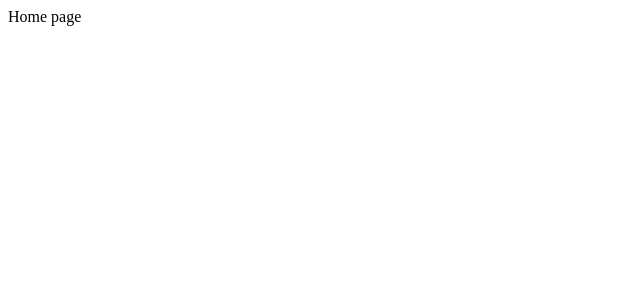
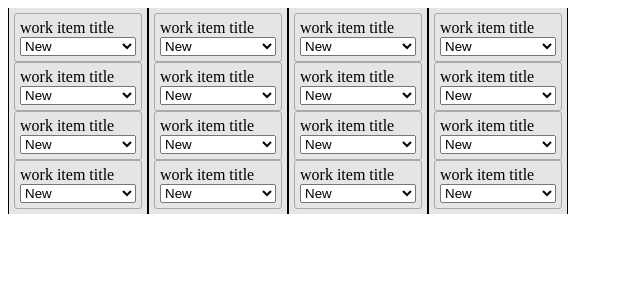
Before and after one commit to gorjiali/simple-task-manager, a Vue app: page / in a window 1280 px wide. Shown: the top 300 px of the page, without its empty margins (0-640 px from the left). Built offline with nearby package versions, Linux system fonts and the light colour scheme.

Commit message:
add workItemsList to app

```diff
--- a/src/App.vue
+++ b/src/App.vue
@@ -1,14 +1,26 @@
 <template>
   <div id="app">
-    Home page
+    <WorkItemsList />
+    <WorkItemsList />
+    <WorkItemsList />
+    <WorkItemsList />
   </div>
 </template>
 
 <script>
+import WorkItemsList from '@/components/WorkItemsList';
+
 export default {
   name: 'App',
+  components: {
+    WorkItemsList
+  }
 }
 </script>
 
 <style>
+#app {
+  display: flex;
+  flex-direction: row;
+}
 </style>
```
